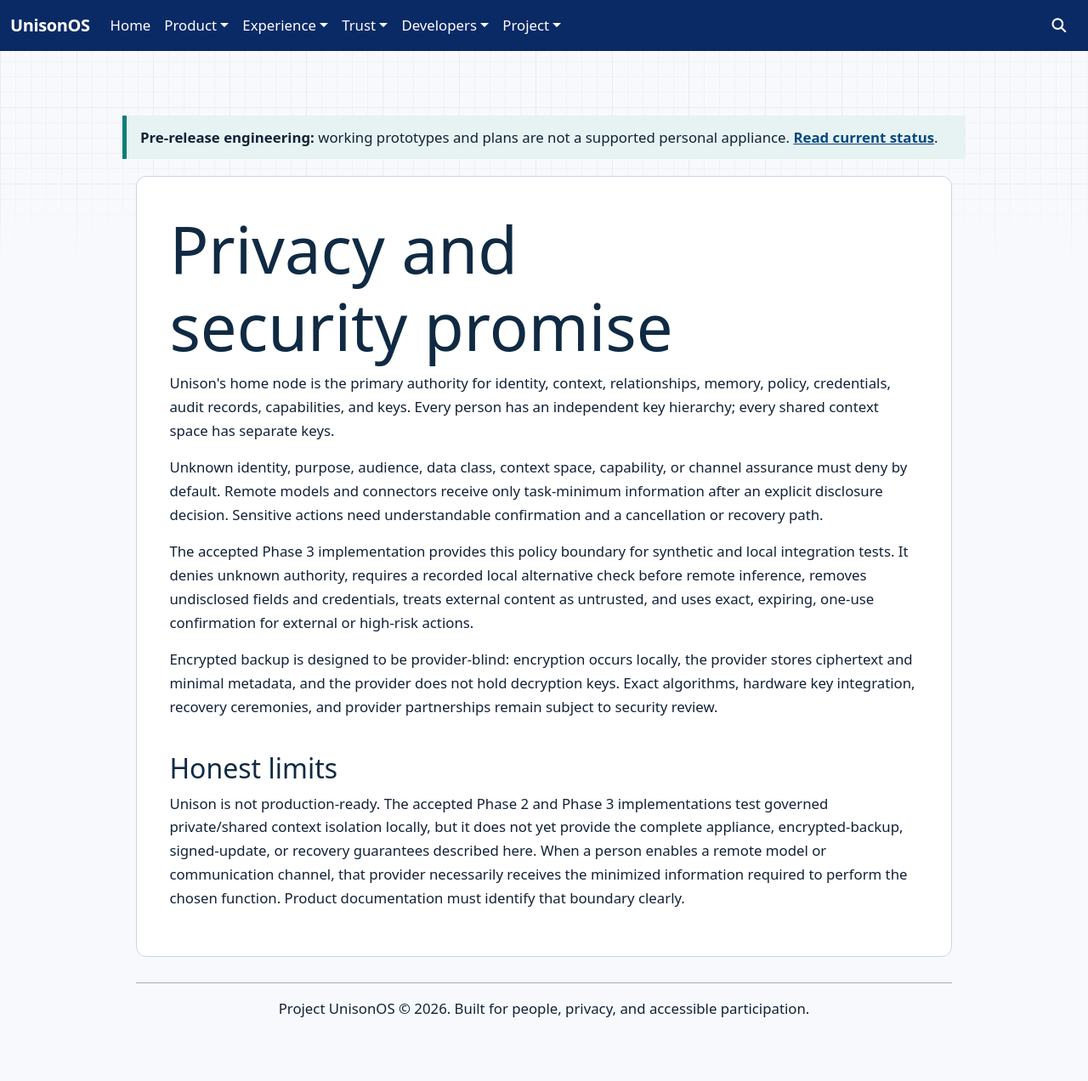
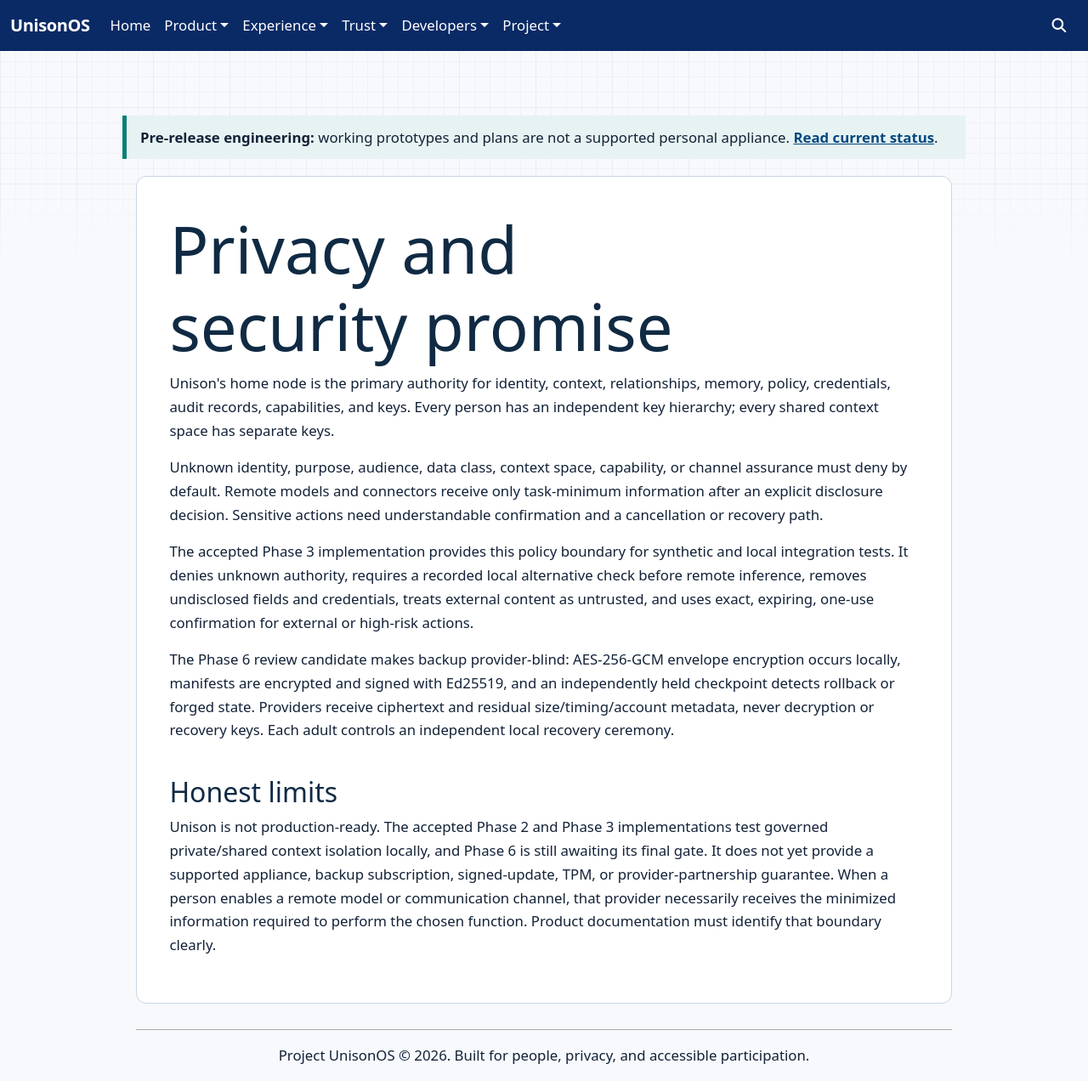
Before and after one commit to project-unisonOS/project-unisonos.github.io, an MkDocs documentation site: the page built from docs/privacy-security.md, in a window 1280 px wide and 1272 px high. Shown: the whole window at 85% size. Built offline with MkDocs 1.6.1, drawn with Linux system fonts in a browser that asks for light colours; nearby versions of some CDN libraries.

Commit message:
Publish Phase 6 backup review candidate

```diff
--- a/docs/privacy-security.md
+++ b/docs/privacy-security.md
@@ -15,16 +15,18 @@ alternative check before remote inference, removes undisclosed fields and
 credentials, treats external content as untrusted, and uses exact, expiring,
 one-use confirmation for external or high-risk actions.
 
-Encrypted backup is designed to be provider-blind: encryption occurs locally,
-the provider stores ciphertext and minimal metadata, and the provider does not
-hold decryption keys. Exact algorithms, hardware key integration, recovery
-ceremonies, and provider partnerships remain subject to security review.
+The Phase 6 review candidate makes backup provider-blind: AES-256-GCM envelope
+encryption occurs locally, manifests are encrypted and signed with Ed25519,
+and an independently held checkpoint detects rollback or forged state. Providers
+receive ciphertext and residual size/timing/account metadata, never decryption
+or recovery keys. Each adult controls an independent local recovery ceremony.
 
 ## Honest limits
 
 Unison is not production-ready. The accepted Phase 2 and Phase 3 implementations test governed private/shared
-context isolation locally, but it does not yet provide the complete appliance,
-encrypted-backup, signed-update, or recovery guarantees described here. When a
+context isolation locally, and Phase 6 is still awaiting its final gate. It does
+not yet provide a supported appliance, backup subscription, signed-update, TPM,
+or provider-partnership guarantee. When a
 person enables a remote model or communication channel,
 that provider necessarily receives the minimized information required to perform
 the chosen function. Product documentation must identify that boundary clearly.
--- a/mkdocs.yml
+++ b/mkdocs.yml
@@ -23,6 +23,7 @@ nav:
       - Accessibility: accessibility.md
   - Trust:
       - Privacy & Security: privacy-security.md
+      - Backup & Recovery: backup-recovery.md
       - Trust Decisions: trust-decisions.md
   - Developers:
       - Architecture:
```
Also changed, not shown: docs/backup-recovery.md (added, +66 -0 lines), docs/current-status.md (+10 -3 lines), docs/index.md (+2 -1 lines), docs/project/roadmap.md (+4 -2 lines), docs/remote-assistant.md (+1 -1 lines).
